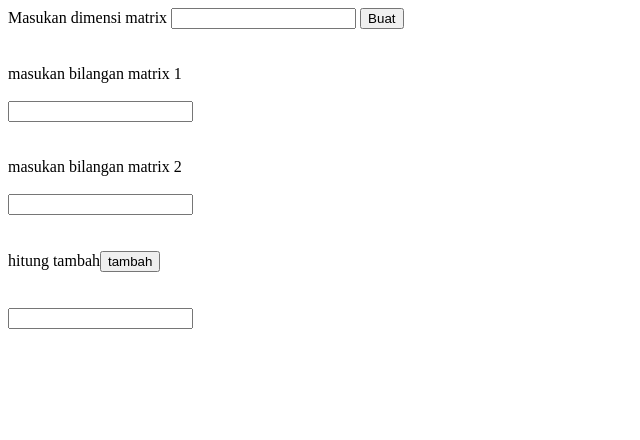
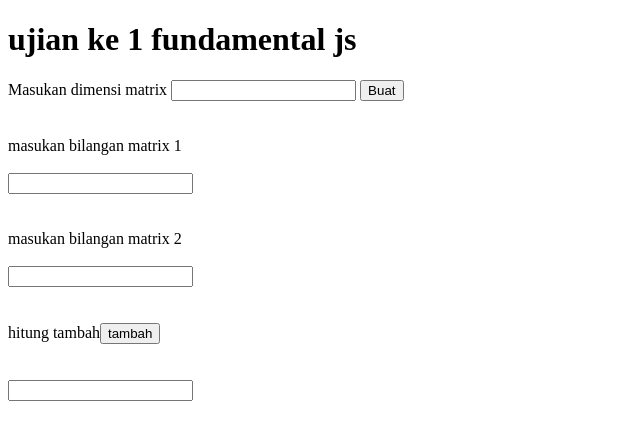
Before and after one commit to abduljarkoni/UJIAN, a plain HTML site: page index.html in a window 1280 px wide. Shown: the whole page, without its empty margins (0-640 px from the left). Drawn offline with Linux system fonts and the light colour scheme.

Commit message:
ujian ke 1 fundamental js

```diff
--- a/index.html
+++ b/index.html
@@ -11,6 +11,7 @@
   <body>
 
 <div class="matriks">
+  <h1>ujian ke 1 fundamental js</h1>
 <label for="angka1">Masukan dimensi matrix</label>
 <input type="text" id="input_matriks">
 <button>Buat</button><br /><br /><br />
```
